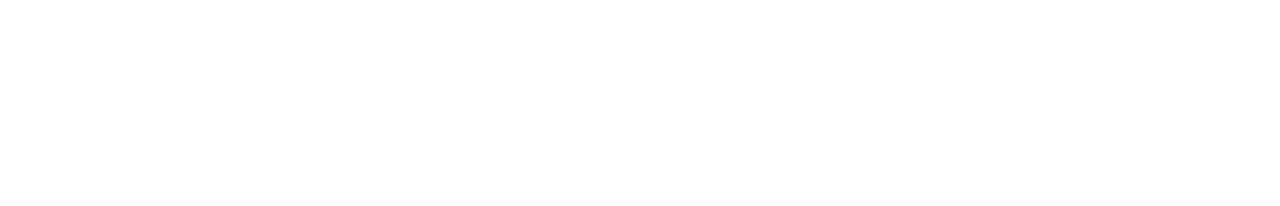
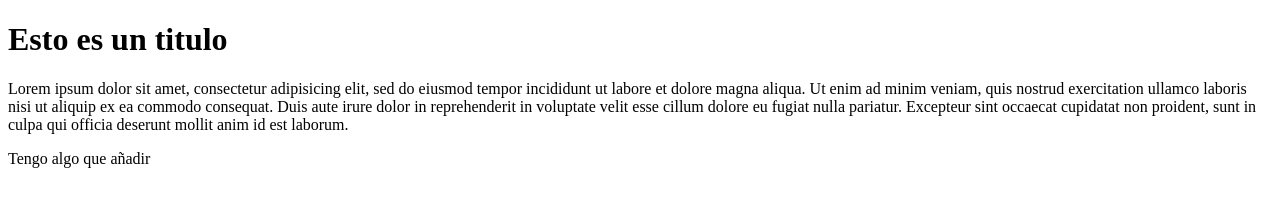
Before and after one commit to luismi357/DWECLM, a plain HTML site: page U2/EjemploSalida.html in a window 1280 px wide. Drawn offline with Linux system fonts and the light colour scheme.

Commit message:
Actualizacion

```diff
--- a/U2/EjemploSalida.html
+++ b/U2/EjemploSalida.html
@@ -4,12 +4,20 @@
     <meta charset="utf-8">
     <title>Ejemplos Salida</title>
     <script type="text/javascript">
-      alert('Ejemplo de alerta');
+      //alert('Ejemplo de alerta');
     </script>
   </head>
   <body>
+    <h1>Esto es un titulo</h1>
+    <p>
+      Lorem ipsum dolor sit amet, consectetur adipisicing elit, sed do eiusmod tempor incididunt ut labore et dolore magna aliqua. Ut enim ad minim veniam, quis nostrud exercitation ullamco laboris nisi ut aliquip ex ea commodo consequat. Duis aute irure dolor in reprehenderit in voluptate velit esse cillum dolore eu fugiat nulla pariatur. Excepteur sint occaecat cupidatat non proident, sunt in culpa qui officia deserunt mollit anim id est laborum.
+    </p>
     <script type="text/javascript">
-      alert('Ejemplo de alerta 2');
+      //alert('Ejemplo de alerta');
+      //Console permite poner avisos
+      console.log("Mensaje Oculto");
+      //Permite escribir cosas dentro del documento
+      document.write("Tengo algo que añadir");
     </script>
   </body>
 </html>
```
